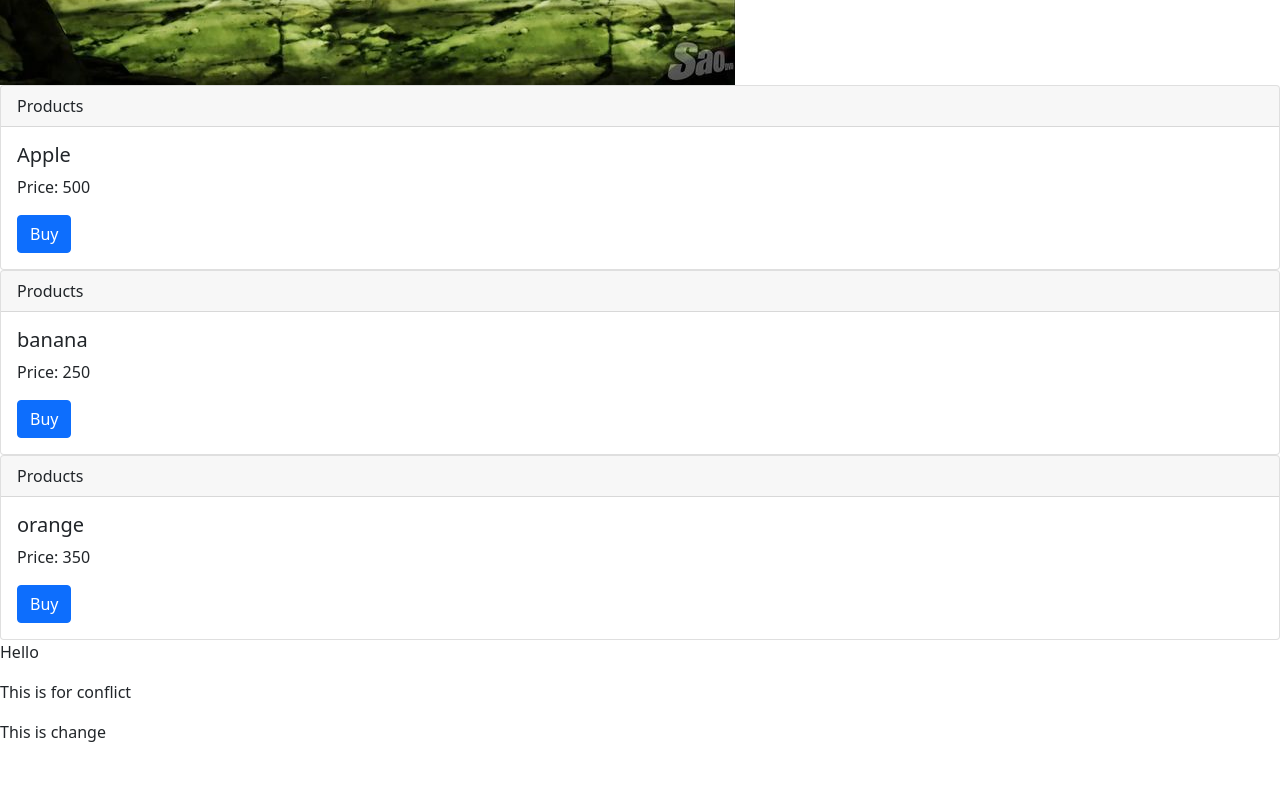
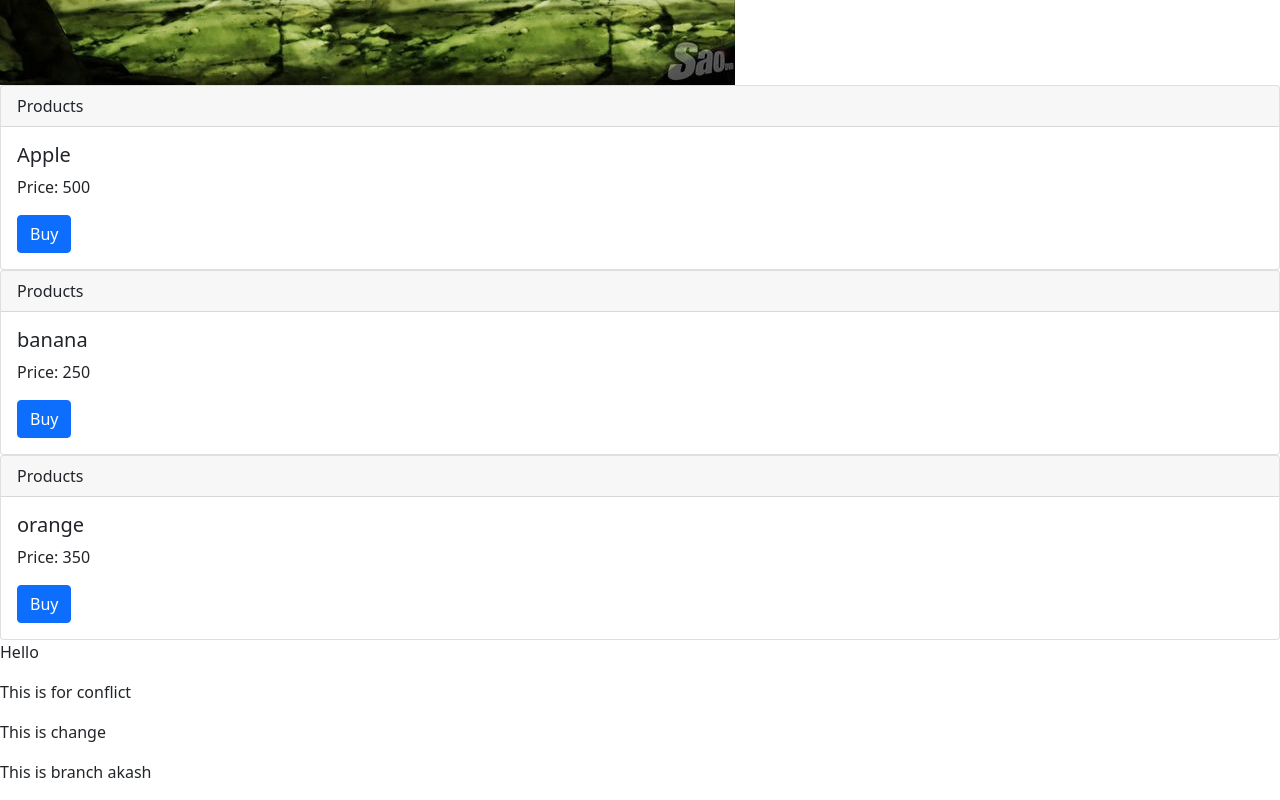
Before and after one commit to akashmukherjee009/react_acent, a React (Vite) app: page / in a window 1280 px wide. Shown: the part 369-1169 px from the top of the page. Before the commit the page ends 1129 px from the top, so only its background shows below. Built offline with nearby package versions, Linux system fonts and the light colour scheme.

Commit message:
change in new branch

```diff
--- a/src/App.jsx
+++ b/src/App.jsx
@@ -14,6 +14,7 @@ const App = () => {
       </Router>
       <p>This is for conflict</p>
       <p>This is change</p>
+      <p>This is branch akash</p>
     </>
 
   )
```
